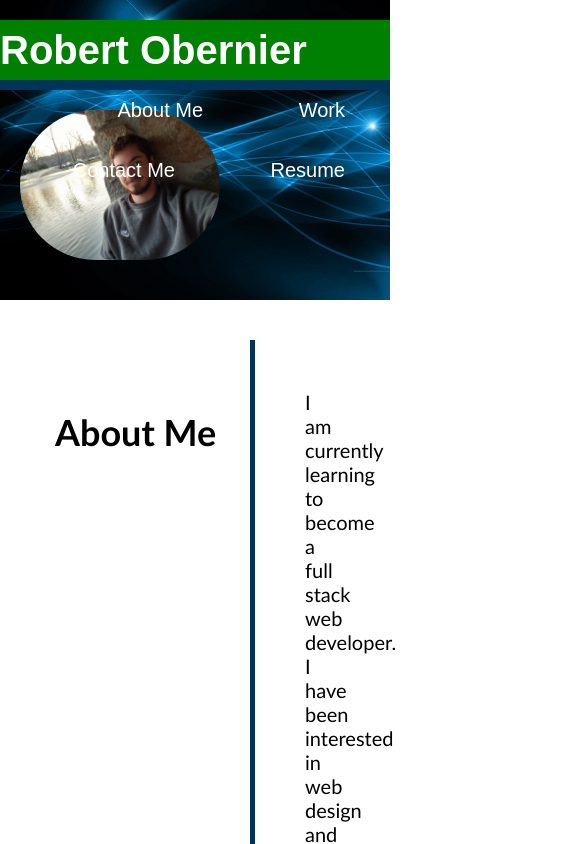
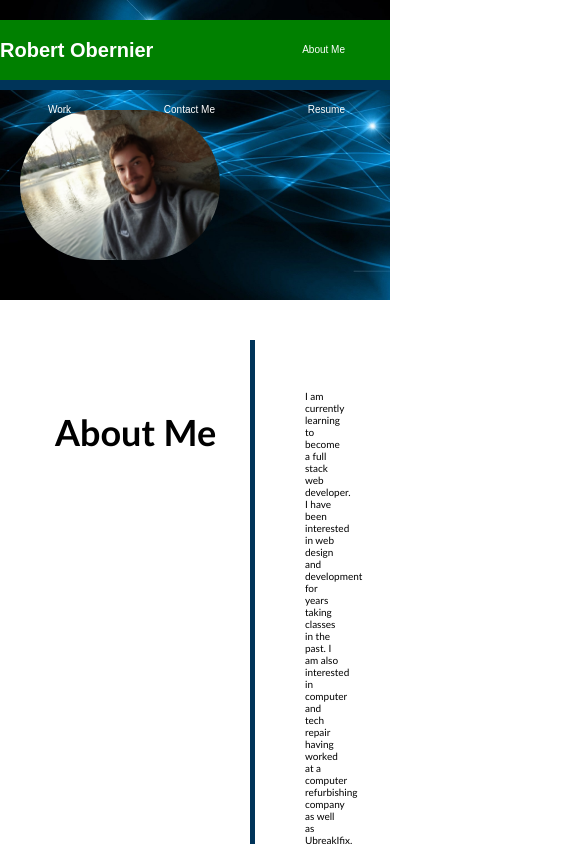
Before and after one commit to rjo6615/Module-2-Challenge, a plain HTML site: page index.html in a window 390 px wide. Shown: the top 844 px of the page, 585 px wide, since content can reach past the window. Drawn offline with Linux system fonts and the light colour scheme.

Commit message:
continuing work on media screen

```diff
--- a/assets/css/style.css
+++ b/assets/css/style.css
@@ -6,7 +6,7 @@
   body {
     position: relative;
     font-family: "Goudy Bookletter 1911", sans-serif;
-    font-size: 20px;
+    font-size: 18px;
     color: white;
   }
 
@@ -148,6 +148,9 @@
     .grid-container {
       display: inline;
     }
+    body {
+      font-size: 10px;
+    }
   }
 
   /* Large smartphones - navbar changes color */
@@ -158,4 +161,7 @@
     .grid-container > div > h2 {
       font-size: 20px;
     }
+    body {
+      font-size: 10px;
+    }
   }
```
